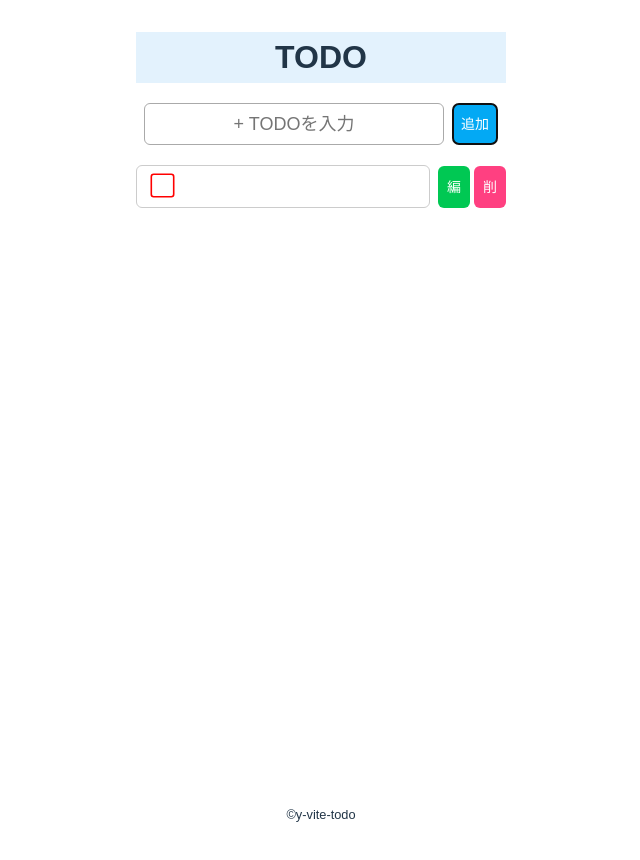
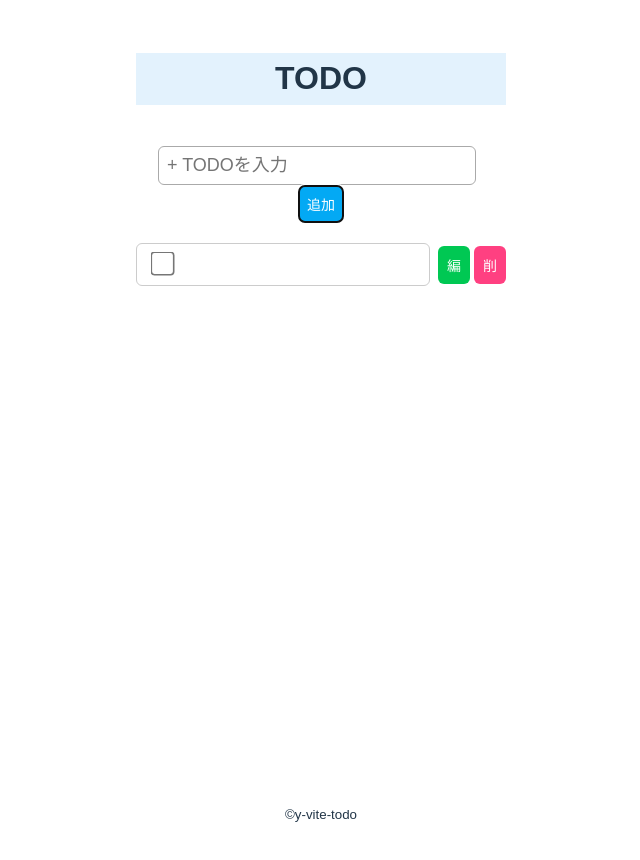
Before and after one commit to hirako74/my-vite-todo, a Vue app: page / in a window 1280 px wide. Both pictures are taken after a click on the button "追加". Shown: the top 860 px of the page, without its empty margins (319-959 px from the left). Built offline with nearby package versions, Linux system fonts and the light colour scheme.

Commit message:
チェック処理による変更

```diff
--- a/src/App.vue
+++ b/src/App.vue
@@ -13,7 +13,10 @@ import MainTodo from './components/MainTodo.vue';
 </template>
 
 <style>
+/*--
+CSSの初期化処理だが、チェックボックスが表示されなくなる為、一時的に外す
 @import 'assets/css/destyle.css';
+--*/
 
 .wrap {
   display: flex;
--- a/src/components/MainTodo.vue
+++ b/src/components/MainTodo.vue
@@ -124,8 +124,17 @@ const changeCheck = (id) => {
   </div>
   <div class="box_List">
     <div class="todo_List" v-for="todo in todoListRef" :key="todo.id">
-      <div class="todo">
-        <input type="checkbox" class="check" />
+      <div class="todo" :class="{ fin: todo.checked }">
+        <!--
+        :v-bindディレクティブ　:checked=""と v-bind:checked=""は同じ
+        :class classをバインドしオブジェクトに渡すことでクラスを動的に切り替え可能
+        -->
+        <input
+          type="checkbox"
+          class="check"
+          @change="changeCheck(todo.id)"
+          :checked="todo.checked"
+        />
         <label>{{ todo.task }}</label>
       </div>
       <div class="btns">
@@ -208,4 +217,10 @@ const changeCheck = (id) => {
 .pink {
   background-color: #ff4081;
 }
+
+.fin {
+  text-decoration: line-through;
+  background-color: #ddd;
+  color: #777;
+}
 </style>
--- a/src/composables/useTodoList.js
+++ b/src/composables/useTodoList.js
@@ -21,7 +21,7 @@ export const useTodoList = () => {
   //追加処理
   const add = (task) => {
     const id = new Date().getTime();
-    todoListRef.value.push({ id: id, task: task });
+    todoListRef.value.push({ id: id, task: task, checked: false });
     localStorage.todoList = JSON.stringify(todoListRef.value);
   };
 
@@ -72,6 +72,7 @@ export const useTodoList = () => {
     const todo = findById(id);
     //TODOリストから編集対象のインデックスを取得
     const idx = findIndexById(id);
+    //true/falseを反転させる
     todo.checked = !todo.checked;
     //splice関数でインデックスを元に対象オブジェクトを置き換え
     todoListRef.value.splice(idx, 1, todo);
```
